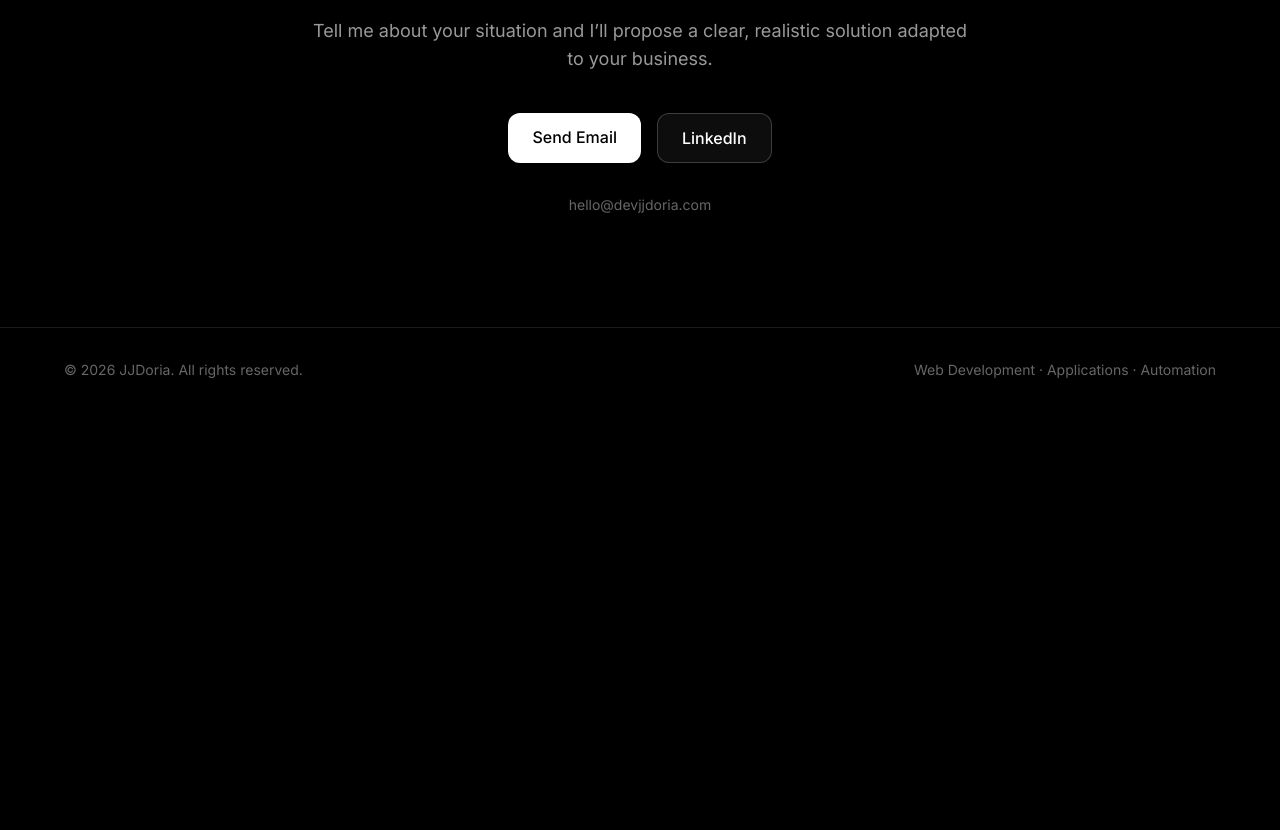
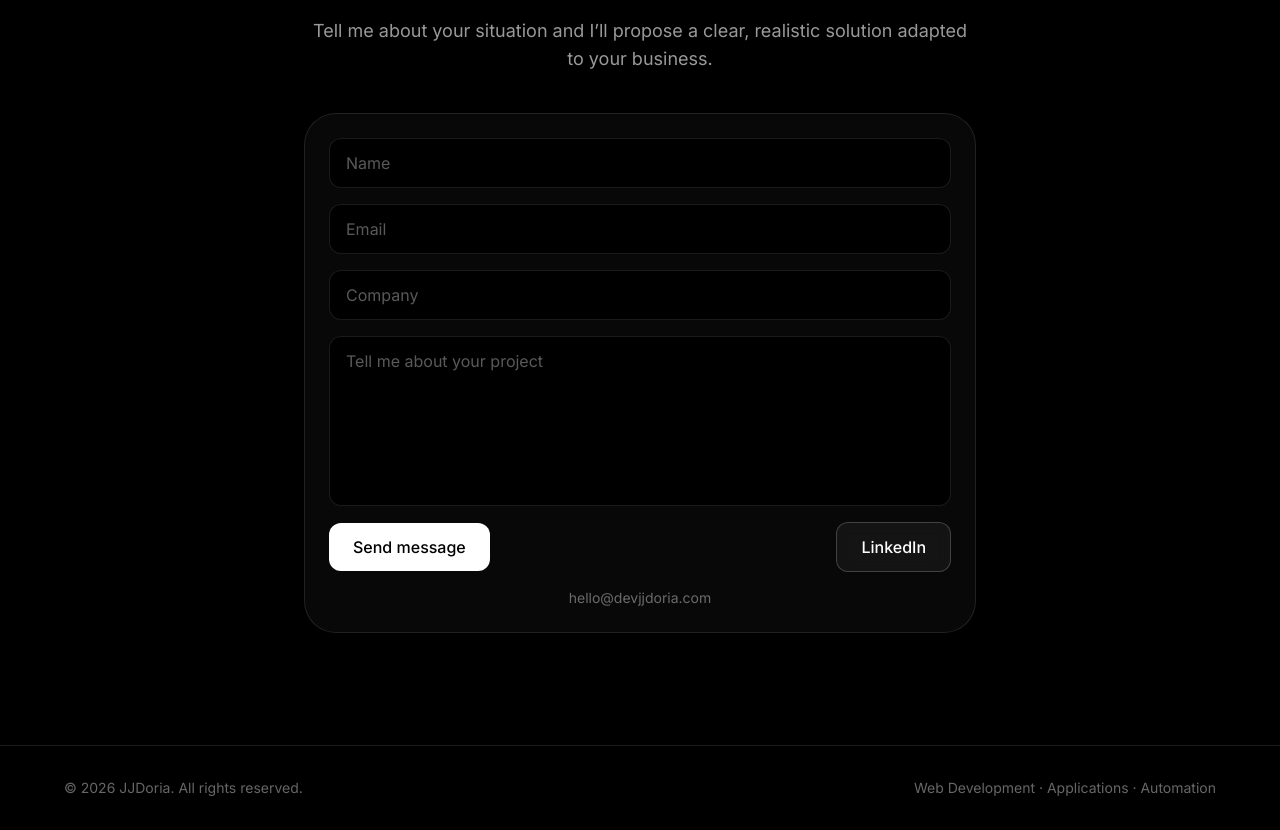
Before and after one commit to devjdoria/jjdoria-web, a Next.js app: page /en in a window 1280 px wide. Shown: the part 4671-5501 px from the top of the page. Before the commit the page ends 5083 px from the top, so only its background shows below. Built offline with nearby package versions, Linux system fonts and the light colour scheme; no server answers.

Commit message:
Add contact form

```diff
--- a/package.json
+++ b/package.json
@@ -18,9 +18,11 @@
     "radix-ui": "^1.4.3",
     "react": "19.2.4",
     "react-dom": "19.2.4",
+    "resend": "^6.12.3",
     "shadcn": "^4.7.0",
     "tailwind-merge": "^3.5.0",
-    "tw-animate-css": "^1.4.0"
+    "tw-animate-css": "^1.4.0",
+    "zod": "^4.4.3"
   },
   "devDependencies": {
     "@tailwindcss/postcss": "^4",
--- /dev/null
+++ b/src/app/[locale]/actions.ts
@@ -0,0 +1,66 @@
+"use server";
+
+import { Resend } from "resend";
+import { z } from "zod";
+
+const resend = new Resend(process.env.RESEND_API_KEY);
+
+const contactSchema = z.object({
+  name: z.string().min(2, "Name is required"),
+  email: z.string().email("Valid email is required"),
+  company: z.string().optional(),
+  message: z.string().min(10, "Message is too short"),
+});
+
+export type ContactFormState = {
+  success: boolean;
+  message: string;
+};
+
+export async function sendContactEmail(
+  _prevState: ContactFormState,
+  formData: FormData
+): Promise<ContactFormState> {
+  const parsed = contactSchema.safeParse({
+    name: formData.get("name"),
+    email: formData.get("email"),
+    company: formData.get("company"),
+    message: formData.get("message"),
+  });
+
+  if (!parsed.success) {
+    return {
+      success: false,
+      message: "Please check the form fields.",
+    };
+  }
+
+  const { name, email, company, message } = parsed.data;
+
+  try {
+    await resend.emails.send({
+      from: "JJDoria <hello@devjjdoria.com>",
+      to: "hello@devjjdoria.com",
+      replyTo: email,
+      subject: `New project inquiry from ${name}`,
+      text: `
+Name: ${name}
+Email: ${email}
+Company: ${company || "Not provided"}
+
+Message:
+${message}
+      `,
+    });
+
+    return {
+      success: true,
+      message: "Message sent successfully.",
+    };
+  } catch {
+    return {
+      success: false,
+      message: "Something went wrong. Please try again.",
+    };
+  }
+}
--- a/src/components/sections/Contact.tsx
+++ b/src/components/sections/Contact.tsx
@@ -1,32 +1,83 @@
 "use client";
 
+import { sendContactEmail, type ContactFormState } from "@/app/[locale]/actions";
 import { useTranslations } from "next-intl";
+import { useActionState } from "react";
+import { useFormStatus } from "react-dom";
+
+const initialState: ContactFormState = {
+  success: false,
+  message: "",
+};
+
+function SubmitButton() {
+  const { pending } = useFormStatus();
+
+  return (
+    <button
+      type="submit"
+      disabled={pending}
+      className="rounded-xl bg-white px-6 py-3 font-medium text-black transition hover:scale-105 disabled:cursor-not-allowed disabled:opacity-60"
+    >
+      {pending ? "Sending..." : "Send message"}
+    </button>
+  );
+}
 
 export default function Contact() {
   const t = useTranslations("Contact");
+  const [state, formAction] = useActionState(sendContactEmail, initialState);
 
   return (
     <section id="contacto" className="px-6 py-28">
-      <div className="mx-auto max-w-4xl text-center">
+      <div className="mx-auto max-w-4xl">
+        <div className="mb-10 text-center">
           <span className="mb-4 inline-block rounded-full border border-white/10 bg-white/5 px-4 py-2 text-sm text-white/70">
             {t("badge")}
           </span>
 
-        <h2 className="text-4xl font-bold md:text-6xl">
-          {t("title")}
-        </h2>
+          <h2 className="text-4xl font-bold md:text-6xl">{t("title")}</h2>
 
           <p className="mx-auto mt-6 max-w-2xl text-lg text-white/60">
             {t("description")}
           </p>
+        </div>
 
-        <div className="mt-10 flex flex-col justify-center gap-4 sm:flex-row">
-          <a
-            href="mailto:hello@devjjdoria.com"
-            className="rounded-xl bg-white px-6 py-3 font-medium text-black transition hover:scale-105"
+        <form
+          action={formAction}
+          className="mx-auto grid max-w-2xl gap-4 rounded-[2rem] border border-white/10 bg-white/[0.03] p-6"
         >
-            {t("email")}
-          </a>
+          <input
+            name="name"
+            required
+            placeholder="Name"
+            className="rounded-xl border border-white/10 bg-black px-4 py-3 text-white outline-none placeholder:text-white/35 focus:border-white/30"
+          />
+
+          <input
+            name="email"
+            type="email"
+            required
+            placeholder="Email"
+            className="rounded-xl border border-white/10 bg-black px-4 py-3 text-white outline-none placeholder:text-white/35 focus:border-white/30"
+          />
+
+          <input
+            name="company"
+            placeholder="Company"
+            className="rounded-xl border border-white/10 bg-black px-4 py-3 text-white outline-none placeholder:text-white/35 focus:border-white/30"
+          />
+
+          <textarea
+            name="message"
+            required
+            rows={6}
+            placeholder="Tell me about your project"
+            className="resize-none rounded-xl border border-white/10 bg-black px-4 py-3 text-white outline-none placeholder:text-white/35 focus:border-white/30"
+          />
+
+          <div className="flex flex-col items-center justify-between gap-4 sm:flex-row">
+            <SubmitButton />
 
             <a
               href="https://www.linkedin.com/"
@@ -38,9 +89,20 @@ export default function Contact() {
             </a>
           </div>
 
-        <div className="mt-8 text-sm text-white/40">
+          {state.message && (
+            <p
+              className={`text-sm ${
+                state.success ? "text-emerald-300" : "text-red-300"
+              }`}
+            >
+              {state.message}
+            </p>
+          )}
+
+          <p className="text-center text-sm text-white/40">
             hello@devjjdoria.com
-        </div>
+          </p>
+        </form>
       </div>
     </section>
   );
```
Also changed, not shown: 1 other file (tests, documents, lock files or other folders). Lines whose indentation alone changed are shown as unchanged.
